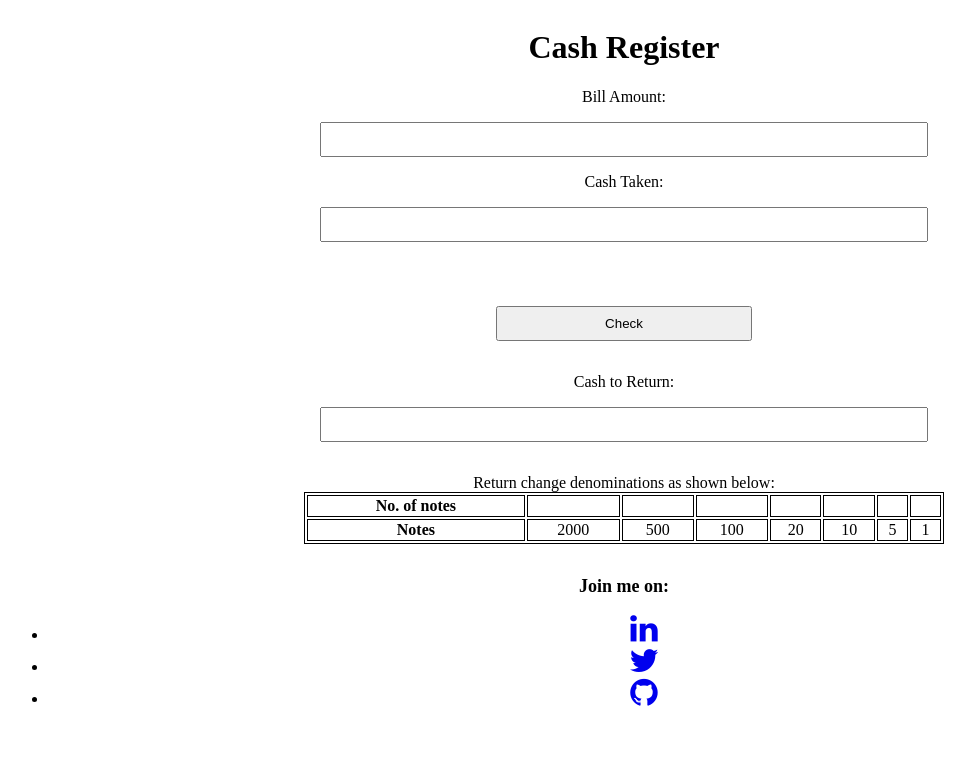
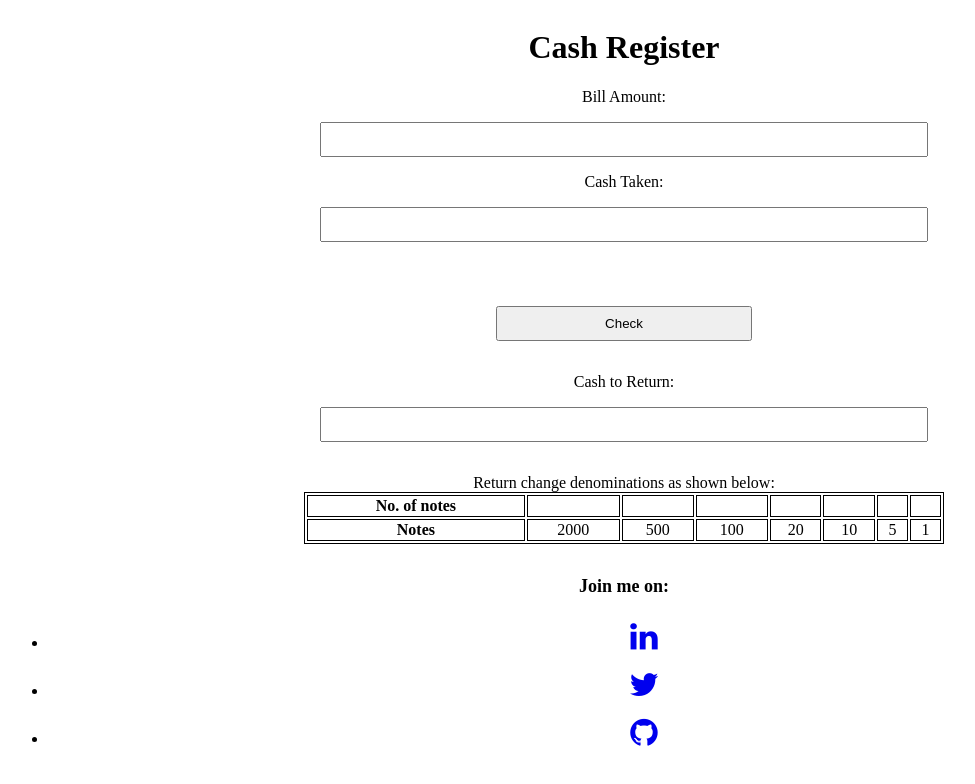
Before and after one commit to linkinsunil/cash-register-app, a website: page index.html in a window 1280 px wide. Shown: the whole page, without its empty margins (16-991 px from the left). Drawn offline with Linux system fonts and the light colour scheme.

Commit message:
added link css

```diff
--- a/styles.css
+++ b/styles.css
@@ -42,3 +42,8 @@ button{
     font-weight: bold;
     font-size: large;
 }
+
+.link {
+    text-decoration: none;
+    padding: 0.5rem 1rem;
+}
```
